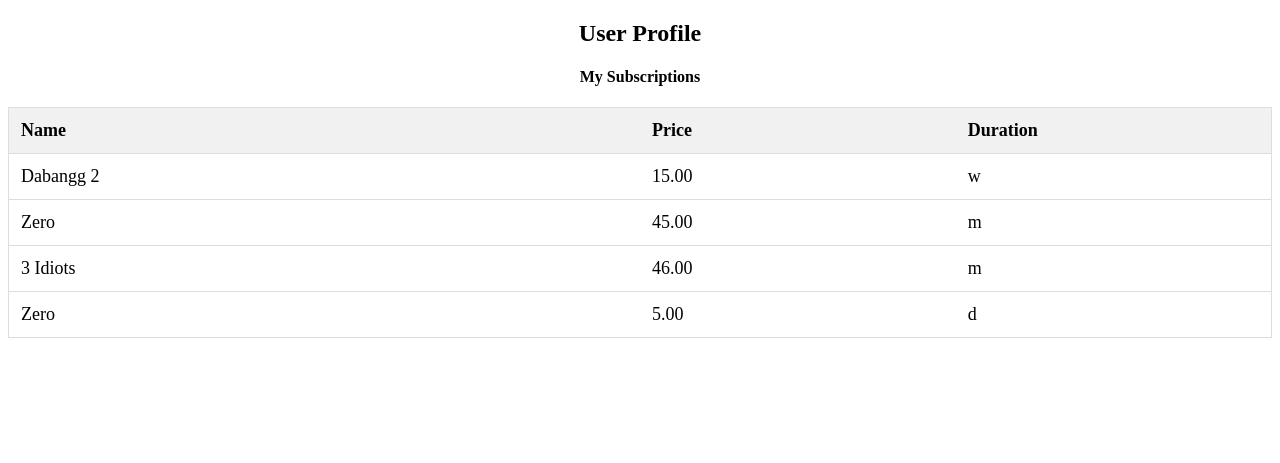
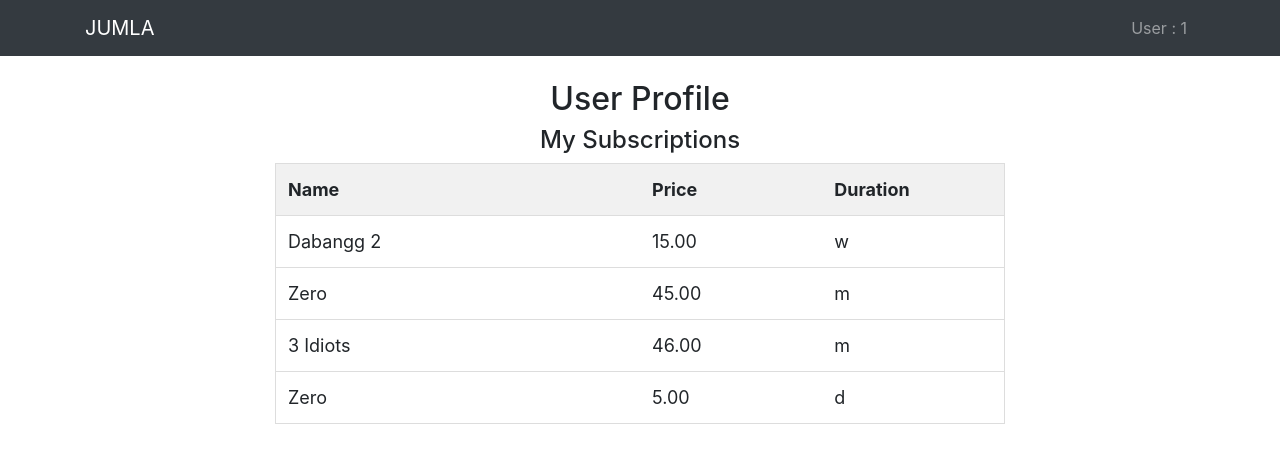
Before and after one commit to suvigyaagr/Hackathon_assgn_Team_A, a Django app: template jumla/charchitra/templates/charchitra/user_profile.html in a window 1280 px wide. Shown: the top 463 px of the page. Run offline with Django 3.2, Linux system fonts and the light colour scheme; data comes from the database, SQL or seed files in the repository; the template is opened without the code that fills it: values that come from a table or form of the project are taken from there, most other values are stand-ins (such as "Sample title", 1, 10 or a date in 2020); some libraries are stand-ins or nearby versions.

Commit message:
modified user profile page

```diff
--- a/jumla/charchitra/templates/charchitra/user_profile.html
+++ b/jumla/charchitra/templates/charchitra/user_profile.html
@@ -2,6 +2,9 @@
 <html>
 <head>
 	<title> User Profile </title>
+    <link href="//maxcdn.bootstrapcdn.com/bootstrap/4.1.1/css/bootstrap.min.css" rel="stylesheet" id="bootstrap-css">
+    <script src="//maxcdn.bootstrapcdn.com/bootstrap/4.1.1/js/bootstrap.min.js"></script>
+    <script src="//cdnjs.cloudflare.com/ajax/libs/jquery/3.2.1/jquery.min.js"></script>
     <style>
 * {
   box-sizing: border-box;
@@ -40,6 +43,39 @@
 </style>
 </head>
 <body>
+
+<!-- Navigation -->
+    <nav class="navbar navbar-expand-lg navbar-dark bg-dark static-top">
+      <div class="container">
+        <a class="navbar-brand" href="{}">JUMLA</a>
+        <button class="navbar-toggler" type="button" data-toggle="collapse" data-target="#navbarResponsive" aria-controls="navbarResponsive" aria-expanded="false" aria-label="Toggle navigation">
+          <span class="navbar-toggler-icon"></span>
+        </button>
+        <div class="collapse navbar-collapse" id="navbarResponsive">
+          <ul class="navbar-nav ml-auto">
+            <!-- <li class="nav-item active">
+              <a class="nav-link" href="#">Home
+                <span class="sr-only">(current)</span>
+              </a>
+            </li> -->
+            <!-- <li class="nav-item">
+              <a class="nav-link" href="#">About</a>
+            </li>
+            <li class="nav-item">
+              <a class="nav-link" href="#">Services</a>
+            </li> -->
+            <li class="nav-item">
+              <a class="nav-link" href="#">User : {{ user_id }}</a>
+            </li>
+          </ul>
+        </div>
+      </div>
+    </nav>
+<div class="container">
+        <br/>
+    	<div class="row justify-content-center">
+                            <div class="col-12 col-md-10 col-lg-8">
+
 <h2 style="text-align:center">User Profile</h2>
 <h4 style="text-align:center">My Subscriptions</h4>
 <table id="myTable">
@@ -59,5 +95,8 @@
   </tbody>
 
 </table>
+                            </div>
+        </div>
+</div>
 </body>
 </html>
```
